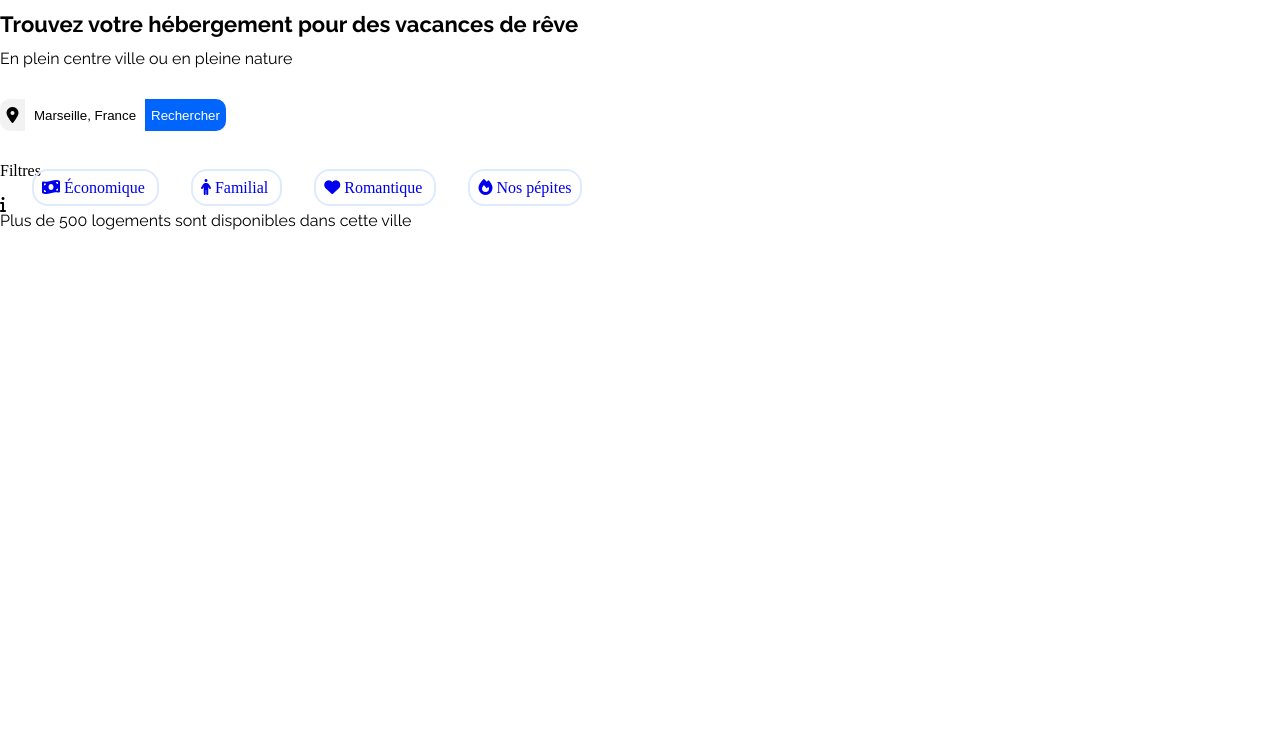
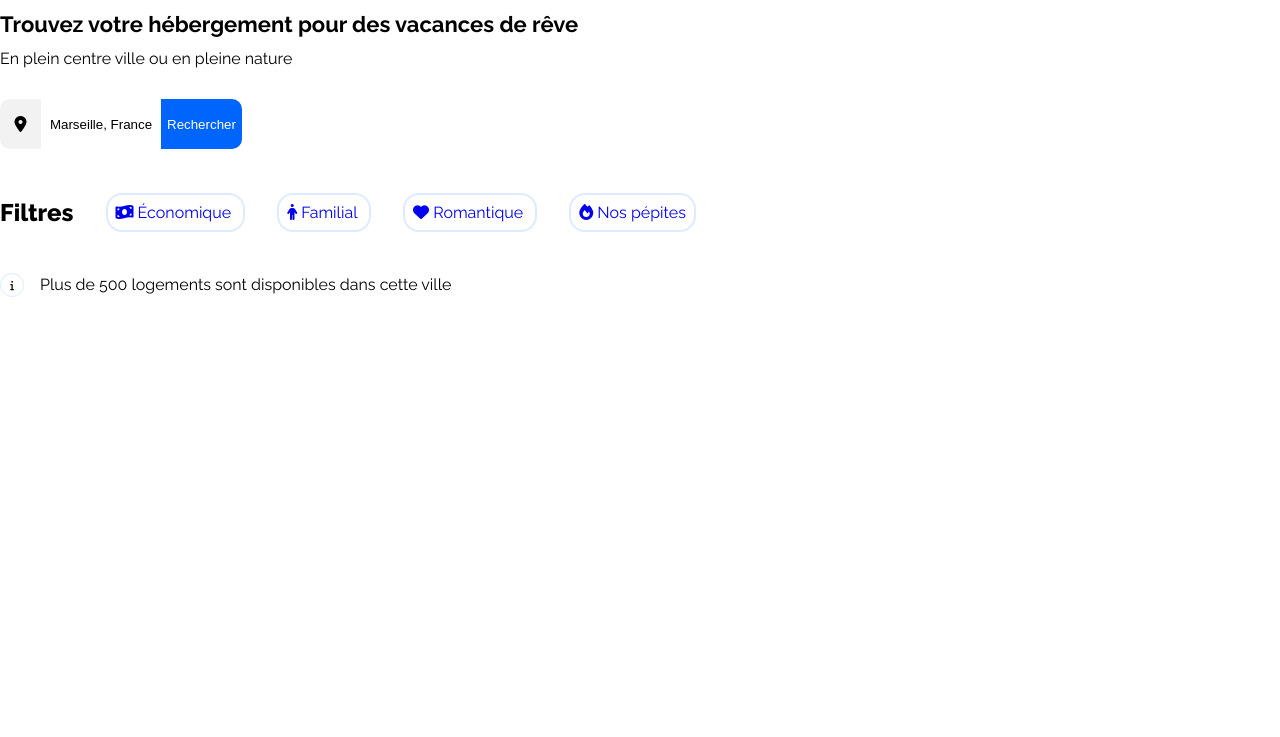
Before and after one commit to Bruno-GARCIA-webstudiant/Booki, a plain HTML site: page index.html in a window 1280 px wide. Shown: the part 63-800 px from the top of the page. Drawn offline with Linux system fonts and the light colour scheme.

Commit message:
booki-modified

```diff
--- a/css/reset.css
+++ b/css/reset.css
@@ -1,3 +1,4 @@
+@import url('https://fonts.googleapis.com/css2?family=Raleway:ital,wght@0,100..900;1,100..900&display=swap');
 *,
 *:before,
 *:after {
@@ -17,7 +18,9 @@ h3,
 h4,
 h5,
 h6,
-p,
+p{
+   font-family: 'raleway';
+}
 blockquote,
 pre,
 a,
--- a/css/style.css
+++ b/css/style.css
@@ -65,16 +65,17 @@ h1{
 
 form{
    display: flex;
-   height: 2rem;
+   height: 3.125rem;
    margin: 2rem 0rem;
 }
 .search-zone{
    display: flex;
    align-items: center;
+   height: 3.125rem;
 }
 .fa-map-marker-alt{
-   height: 2rem;
-   width: 1.5625rem;
+   height: 3.125rem;
+   width: 2.5625rem;
    display: grid;
    align-items: center;
    justify-content: center;
@@ -82,6 +83,7 @@ form{
    border-radius: .625rem 0rem 0rem .625rem;
 }
 .btn-search{
+   height: 3.125rem;
    background: #0065fc;
    border-radius: 0rem .625rem .625rem 0rem;
    color: #fff;
@@ -95,12 +97,18 @@ input{
 input,
 .btn-search {
    border: transparent;
-   height: 32px;
 }
 .info-filter .search-icon {
    display: none;
 }
-.btn-filter-bar{
+/*//////// section filtres////// */
+.banner-filter {
+   display: flex;
+   align-items: center;
+   margin: 1rem 0;
+}
+
+.btn-filter-bar {
    height: 2.25rem;
    width: 8.125rem;
    border: #deebff solid 2px;
@@ -109,3 +117,29 @@ input,
    padding: 0.5rem;
    text-align: center;
 }
+
+.btn-filter-bar:hover {
+   background-color: aquamarine;
+}
+
+.info-bar {
+   display: flex;
+   align-items: center;
+}
+/*////////info complémentaire////////*/
+h2{
+   font-family: 'raleway';
+   font-weight: 800;
+}
+.fa-info{
+   display: flex;
+      align-items: center;
+      flex-shrink: 0;
+      justify-content: center;
+      font-size: 10px;
+      width: 24px;
+      height: 24px;
+      border-radius: 50%;
+      border: 1px solid #deebff;
+      margin-right: 1rem;
+}
--- a/index.html
+++ b/index.html
@@ -83,18 +83,16 @@
                 <i class="fa-solid fa-heart"></i>
                 Romantique
               </a>
-
               <a class="btn-filter-bar" href="#">
                 <i class="fa-solid fa-fire"></i>
                 Nos pépites
               </a>
-
-          </div>
-          <div class="info-bar">
-            <i class="fa-solid fa-info"></i>
-            <p>Plus de 500 logements sont disponibles dans cette ville</p>
           </div>
         </div>
+        <!--info complémentaire-->
+          <div class="info-bar">
+            <i class="fa-solid fa-info"></i><p>Plus de 500 logements sont disponibles dans cette ville</p>
+          </div>
       </section>
 
     </main>
```
Also changed, not shown: 1 other file.
